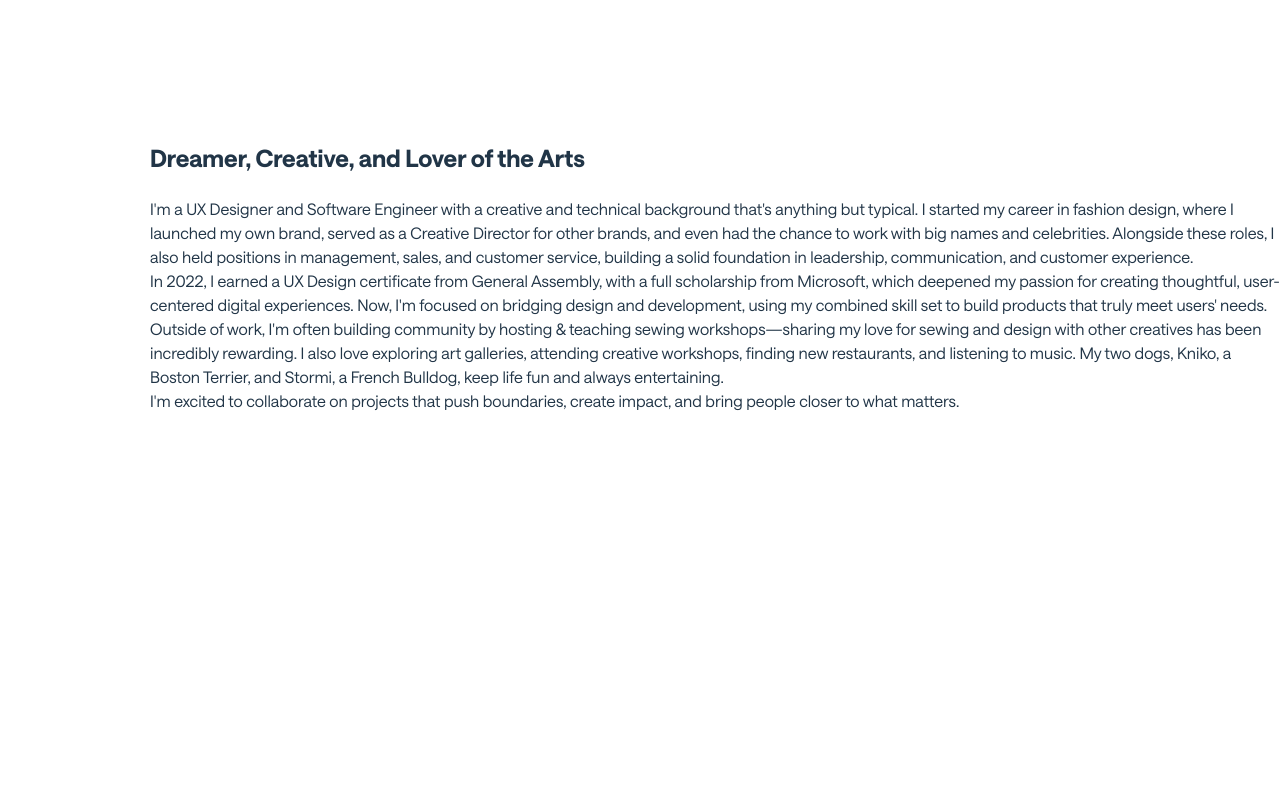
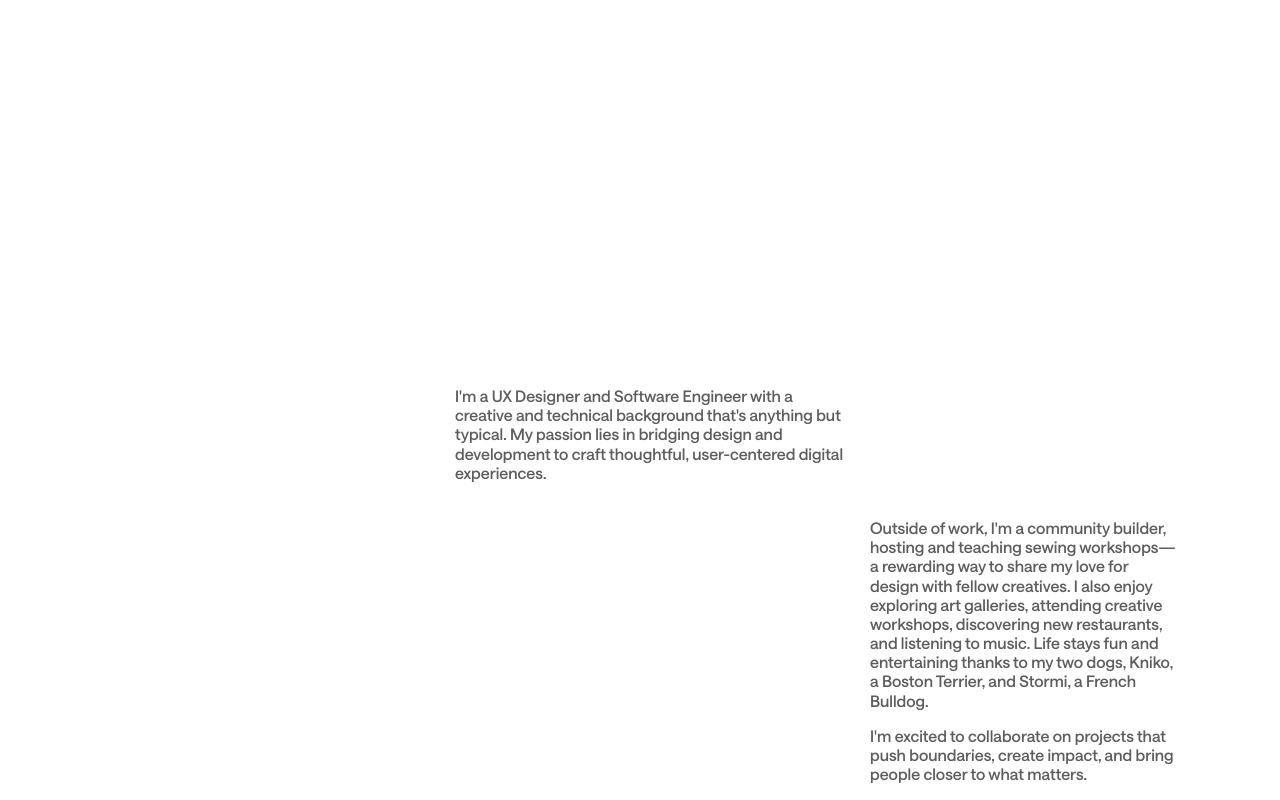
Before and after one commit to XOKEESH/km-portfolio, a React (Vite) app: page / in a window 1280 px wide. Shown: the part 4580-5380 px from the top of the page. Built offline with nearby package versions, Linux system fonts and the light colour scheme.

Commit message:
completed about section

```diff
--- /dev/null
+++ b/src/components/About.css
@@ -0,0 +1,41 @@
+.about {
+    display: flex;
+    margin-left: 60px;
+    padding: 100px;
+    color: #fff;
+    height: 100vh;
+}
+
+.about h2 {
+    font-size: 3rem;
+    line-height: 1;
+    font-weight: 700;
+    margin-left: 60px;
+    margin: 0;
+    margin-top: 40px;
+    padding-left: 145px;
+    max-width: 500px;
+}
+
+.about-left p {
+    margin-left: 60px;
+    margin: 0;
+    padding-left: 145px;
+    font-size: 1rem;
+    line-height: 1.2;
+    margin-top: 30px;
+    margin-bottom: 20px;
+    color: #5d5d5d;
+    font-weight: 500;
+    max-width: 390px;
+}
+
+.about-right p {
+    font-size: 1rem;
+    line-height: 1.2;
+    color: #5d5d5d;
+    font-weight: 500;
+    max-width: 390px;
+    margin-left: 280px;
+    padding-left: 280px;
+}
--- a/src/components/About.jsx
+++ b/src/components/About.jsx
@@ -1,14 +1,24 @@
 import React from 'react'
+import './About.css'
 
 const About = () => {
-    return (
-      <section id="about" className="section">
+  return (
+    <section className="about">
       <h2>Dreamer, Creative, and Lover of the Arts</h2>
-      <p>I'm a UX Designer and Software Engineer with a creative and technical background that's anything but typical. I started my career in fashion design, where I launched my own brand, served as a Creative Director for other brands, and even had the chance to work with big names and celebrities. Alongside these roles, I also held positions in management, sales, and customer service, building a solid foundation in leadership, communication, and customer experience.<br/>
-      In 2022, I earned a UX Design certificate from General Assembly, with a full scholarship from Microsoft, which deepened my passion for creating thoughtful, user-centered digital experiences. Now, I'm focused on bridging design and development, using my combined skill set to build products that truly meet users' needs. <br/>
-      Outside of work, I'm often building community by hosting & teaching sewing workshops—sharing my love for sewing and design with other creatives has been incredibly rewarding. I also love exploring art galleries, attending creative workshops, finding new restaurants, and listening to music. My two dogs, Kniko, a Boston Terrier, and Stormi, a French Bulldog, keep life fun and always entertaining.<br/>
-      I'm excited to collaborate on projects that push boundaries, create impact, and bring people closer to what matters.</p>
-    </section>
+      <div className="about-left">
+        <p>
+          I'm a UX Designer and Software Engineer with a creative and technical background that's anything but typical. My passion lies in bridging design and development to craft thoughtful, user-centered digital experiences.
+        </p>
+      </div>
+      <div className="about-right">
+        <p>
+          Outside of work, I'm a community builder, hosting and teaching sewing workshops—a rewarding way to share my love for design with fellow creatives. I also enjoy exploring art galleries, attending creative workshops, discovering new restaurants, and listening to music. Life stays fun and entertaining thanks to my two dogs, Kniko, a Boston Terrier, and Stormi, a French Bulldog.
+        </p>
+        <p>
+          I'm excited to collaborate on projects that push boundaries, create impact, and bring people closer to what matters.
+        </p>
+      </div>
+  </section>
   )
 }
 
```
